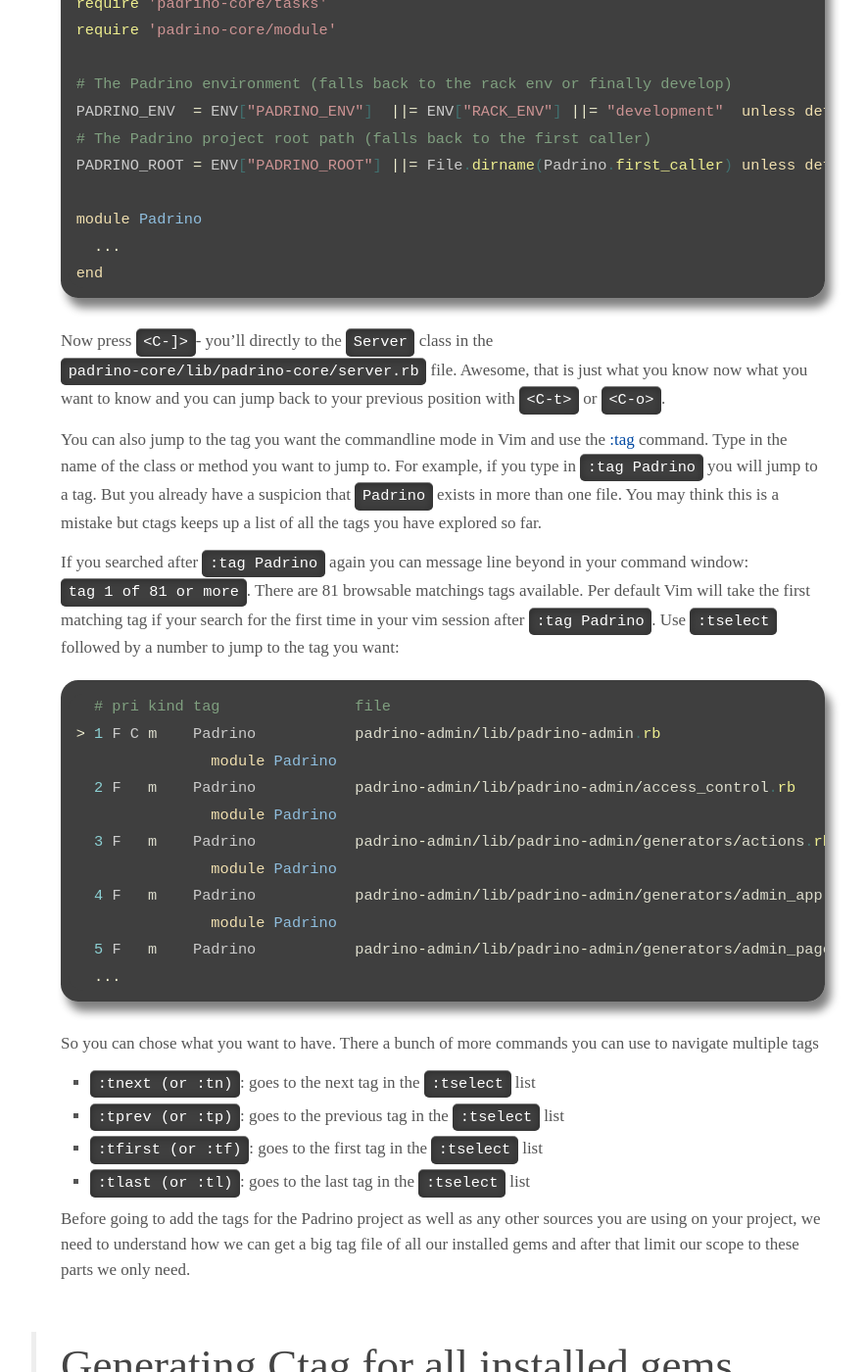
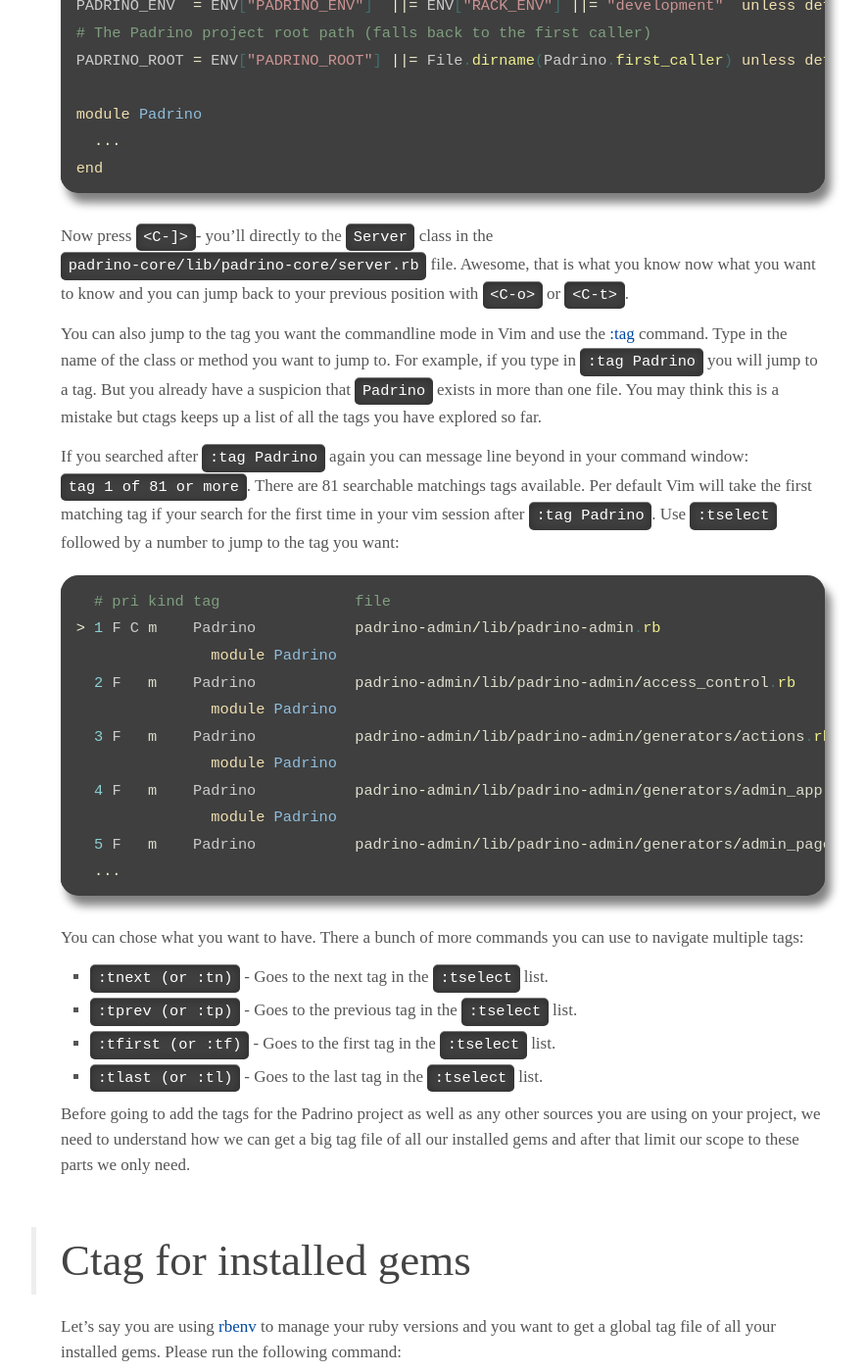
Before and after one commit to wikimatze/wikimatze.de, a Jekyll site: the page built from _posts/2013-10-17-browsing-padrinos-codebase-with-ctags-in-vim.md, in a window 1280 px wide and 1400 px high, scrolled down 3723 px. Shown: the whole window at 98% size, without its empty margins (188-1073 px from the left). Built offline with Jekyll 4.4.1, drawn with Linux system fonts in a browser that asks for light colours; nearby versions of some CDN libraries; some web fonts are replaced; Markdown is read by kramdown in place of the engine named in the settings; comment, search, counter and statistics services are not loaded; some of the changed text lies outside the part shown.

Commit message:
Rework ctags of vim for Padrino

```diff
--- a/_posts/2013-10-17-browsing-padrinos-codebase-with-ctags-in-vim.md
+++ b/_posts/2013-10-17-browsing-padrinos-codebase-with-ctags-in-vim.md
@@ -38,13 +40,15 @@ Why I'm installing `exuberant-ctags` instead of `ctags`? *Ctags* was originally
 
 ## Generating ctags for the Padrino's code base
 
-Just clone [Padrino](https://github.com/padrino/padrino-framework) and run the following command at the root of the project:
+Clone [Padrino](https://github.com/padrino/padrino-framework) and run the following command at the root of the project:
 
 
 {% highlight bash %}
+
 $ git clone https://github.com/padrino/padrino-framework
 $ cd padrino-framework
 $ ctags -R .
+
 {% endhighlight %}
 
 
@@ -53,17 +57,23 @@ The command will run recursively through the directory and will tag all sources
 
 
 {% highlight bash %}
+
 ctags: Warning: ignoring null tag in padrino-admin/lib/padrino-admin/generators/templates/assets/javascripts/bootstrap/bootstrap.min.js
+
 {% endhighlight %}
 
 
 Okay, we are actually interested in all the things, except [JavaScript](https://en.wikipedia.org/wiki/JavaScript "Javascript"). Let's exclude those files with the following command:
 
 
+{% highlight bash %}
+
     $ ctags -R --exclude="*.js" .
 
+{% endhighlight %}
 
-If you are done with the command you have a `tags` file created in the current directory - there is no output if everything went well. Let's open the generated `tags` file and try to understand the basic nature of the file:
+
+If you are done with the command, you have a `tags` file created in the current directory. Let's open the generated `tags` file and try to understand the basic nature of the file:
 
 
 {% highlight ruby %}
@@ -150,19 +160,14 @@ end
 
 
 Now press `<C-]>`- you'll directly to the `Server` class in the `padrino-core/lib/padrino-core/server.rb` file. Awesome,
-that is just what you know now what you want to know and you can jump back to your previous position with `<C-t>` or
-`<C-o>`.
+that is what you know now what you want to know and you can jump back to your previous position with `<C-o>` or
+`<C-t>`.
 
 
-You can also jump to the tag you want the commandline mode in Vim and use the [:tag](http://vimdoc.sourceforge.net/htmldoc/tagsrch.html#:tag "Vim :tag")
-command. Type in the name of the class or method you want to jump to. For example, if you type in
-`:tag Padrino` you will jump to a tag. But you already have a suspicion that `Padrino` exists in more than one
-file. You may think this is a mistake but ctags keeps up a list of all the tags you have explored so far.
+You can also jump to the tag you want the commandline mode in Vim and use the [:tag](http://vimdoc.sourceforge.net/htmldoc/tagsrch.html#:tag "Vim :tag") command. Type in the name of the class or method you want to jump to. For example, if you type in `:tag Padrino` you will jump to a tag. But you already have a suspicion that `Padrino` exists in more than one file. You may think this is a mistake but ctags keeps up a list of all the tags you have explored so far.
 
 
-If you searched after `:tag Padrino` again you can message line beyond in your command window: `tag 1 of 81 or more`.
-There are 81 browsable matchings tags available. Per default Vim will take the first matching tag if your search for the
-first time in your vim session after `:tag Padrino`. Use `:tselect` followed by a number to jump to the tag you want:
+If you searched after `:tag Padrino` again you can message line beyond in your command window: `tag 1 of 81 or more`.  There are 81 searchable matchings tags available. Per default Vim will take the first matching tag if your search for the first time in your vim session after `:tag Padrino`. Use `:tselect` followed by a number to jump to the tag you want:
 
 
 {% highlight ruby %}
@@ -182,13 +187,13 @@ first time in your vim session after `:tag Padrino`. Use `:tselect` followed by
 {% endhighlight %}
 
 
-So you can chose what you want to have. There a bunch of more commands you can use to navigate multiple tags
+You can chose what you want to have. There a bunch of more commands you can use to navigate multiple tags:
 
 
-- `:tnext (or :tn)`: goes to the next tag in the `:tselect` list
-- `:tprev (or :tp)`: goes to the previous tag in the `:tselect` list
-- `:tfirst (or :tf)`: goes to the first tag in the `:tselect` list
-- `:tlast (or :tl)`: goes to the last tag in the `:tselect` list
+- `:tnext (or :tn)` - Goes to the next tag in the `:tselect` list.
+- `:tprev (or :tp)` - Goes to the previous tag in the `:tselect` list.
+- `:tfirst (or :tf)` - Goes to the first tag in the `:tselect` list.
+- `:tlast (or :tl)` - Goes to the last tag in the `:tselect` list.
 
 
 Before going to add the tags for the Padrino project as well as any other sources you are using on your project, we need
@@ -196,30 +201,35 @@ to understand how we can get a big tag file of all our installed gems and after
 only need.
 
 
-## Generating Ctag for all installed gems
+## Ctag for installed gems
 
 Let's say you are using [rbenv](https://github.com/sstephenson/rbenv "rbenv") to manage your ruby versions and you want
 to get a global tag file of all your installed gems. Please run the following command:
 
 
-    ctags -R -f gems.tag * ~/.rbenv/versions/<your-ruby-version>/lib
+{% highlight bash %}
+
+$ ctags -R -f gems.tag * ~/.rbenv/versions/<your-ruby-version>/lib
+
+{% endhighlight %}
 
 
-I have 200 installed gems on my system (use `gem list | wc -l`) and it took around 7 seconds to generate a tag file with over 200.000 lines. The chances are high that you have errors in your `tags` file occur and I really don't want to load such a big tag file into my vim session. Please note, that the generated tag file `gems.tag` instead of `tags`.
+I have ove 269 installed gems on my system (use `gem list | wc -l`) and it took around 7 seconds to generate a tag file with over 200.000 lines. The chances are high that you have errors in your `tags` file occur and I really don't want to load such a big tag file into my vim session. Please note, that the generated tag file `gems.tag` instead of `tags`.
 
 
 ## Generating Ctags project specific ones gems
 
-If you think about a ruby project, it is very likely that you will have `Gemfile` with all the specified extensions you
-need for your project. My friend [Andrew Radev](http://andrewradev.com/2011/06/08/vim-and-ctags/ "Andrew Radev") has created a small [ruby snippet](https://gist.github.com/893236 "ruby snippet") that uses [Bundler API](http://bundler.io/ "Bundler
-API") for retrieving the used Gemfile in your project and builds a tag file. Instead of using the script you can also
-perform the following one-liner on the route of your application:
+If you think about a ruby project, it is very likely that you will have `Gemfile` with all the specified extensions you need for your project. [Andrew Radev](http://andrewradev.com/2011/06/08/vim-and-ctags/ "Andrew Radev") has created a [ruby snippet](https://gist.github.com/893236 "ruby snippet") that uses [Bundler API](http://bundler.io/ "Bundler API") for retrieving the used Gemfile in your project and builds a tag file. Instead of using the script you can also perform the following one-liner on the route of your application:
 
 
-    ctags -R -f gems.tags `bundle show --paths`
+{% highlight bash %}
+
+ctags -R -f gems.tags `bundle show --paths`
+
+{% endhighlight %}
 
 
-Let's say you have a Padrino project (like my [Job Vacancy](https://github.com/matthias-guenther/job-vacancy)) with the following `Gemfile`:
+You have a Padrino project (like my [Job Vacancy](https://github.com/matthias-guenther/job-vacancy)) with the following `Gemfile` for example:
 
 
 {% highlight ruby %}
@@ -266,19 +276,22 @@ gem 'padrino', :git => "git://github.com/padrino/padrino-framework.git"
 `bundle show --paths` will print the absolute path of the used Gems in the following form:
 
 
-    /home/helex/.rbenv/versions/2.0.0-p247/lib/ruby/gems/2.0.0/gems/open4-1.3.0
-    /home/helex/.rbenv/versions/2.0.0-p247/lib/ruby/gems/2.0.0/bundler/gems/padrino-framework-0c1317b0c897/padrino
-    /home/helex/.rbenv/versions/2.0.0-p247/lib/ruby/gems/2.0.0/bundler/gems/padrino-framework-0c1317b0c897/padrino-admin
-    /home/helex/.rbenv/versions/2.0.0-p247/lib/ruby/gems/2.0.0/bundler/gems/padrino-framework-0c1317b0c897/padrino-cache
-    /home/helex/.rbenv/versions/2.0.0-p247/lib/ruby/gems/2.0.0/bundler/gems/padrino-framework-0c1317b0c897/padrino-core
-    /home/helex/.rbenv/versions/2.0.0-p247/lib/ruby/gems/2.0.0/bundler/gems/padrino-framework-0c1317b0c897/padrino-gen
-    /home/helex/.rbenv/versions/2.0.0-p247/lib/ruby/gems/2.0.0/bundler/gems/padrino-framework-0c1317b0c897/padrino-helpers
-    /home/helex/.rbenv/versions/2.0.0-p247/lib/ruby/gems/2.0.0/bundler/gems/padrino-framework-0c1317b0c897/padrino-mailer
-    /home/helex/.rbenv/versions/2.0.0-p247/lib/ruby/gems/2.0.0/bundler/gems/padrino-sprockets-8f4f6150b2d9
-    /home/helex/.rbenv/versions/2.0.0-p247/lib/ruby/gems/2.0.0/gems/polyglot-0.3.3
-    /home/helex/.rbenv/versions/2.0.0-p247/lib/ruby/gems/2.0.0/gems/pry-0.9.12
-    /home/helex/.rbenv/versions/2.0.0-p247/lib/ruby/gems/2.0.0/gems/rack-1.5.2
+{% highlight sh %}
 
+/home/helex/.rbenv/versions/2.0.0-p247/lib/ruby/gems/2.0.0/gems/open4-1.3.0
+/home/helex/.rbenv/versions/2.0.0-p247/lib/ruby/gems/2.0.0/bundler/gems/padrino-framework-0c1317b0c897/padrino
+/home/helex/.rbenv/versions/2.0.0-p247/lib/ruby/gems/2.0.0/bundler/gems/padrino-framework-0c1317b0c897/padrino-admin
+/home/helex/.rbenv/versions/2.0.0-p247/lib/ruby/gems/2.0.0/bundler/gems/padrino-framework-0c1317b0c897/padrino-cache
+/home/helex/.rbenv/versions/2.0.0-p247/lib/ruby/gems/2.0.0/bundler/gems/padrino-framework-0c1317b0c897/padrino-core
+/home/helex/.rbenv/versions/2.0.0-p247/lib/ruby/gems/2.0.0/bundler/gems/padrino-framework-0c1317b0c897/padrino-gen
+/home/helex/.rbenv/versions/2.0.0-p247/lib/ruby/gems/2.0.0/bundler/gems/padrino-framework-0c1317b0c897/padrino-helpers
+/home/helex/.rbenv/versions/2.0.0-p247/lib/ruby/gems/2.0.0/bundler/gems/padrino-framework-0c1317b0c897/padrino-mailer
+/home/helex/.rbenv/versions/2.0.0-p247/lib/ruby/gems/2.0.0/bundler/gems/padrino-sprockets-8f4f6150b2d9
+/home/helex/.rbenv/versions/2.0.0-p247/lib/ruby/gems/2.0.0/gems/polyglot-0.3.3
+/home/helex/.rbenv/versions/2.0.0-p247/lib/ruby/gems/2.0.0/gems/pry-0.9.12
+/home/helex/.rbenv/versions/2.0.0-p247/lib/ruby/gems/2.0.0/gems/rack-1.5.2
+
+{% endhighlight %}
 
 When you start vim in the root of your project, it will only load the `tags` file but not the `gems.tags` file. Just
 open the commandline in vim and type in `:set tags+=gems.tags`.
@@ -288,14 +301,21 @@ If you find yourself doing it over and over again for different project, you hav
 `.vimrc`
 
 
-    set tags=tags,./tags,gems.tags,./gems.tags
+{% highlight vim %}
+
+set tags=tags,./tags,gems.tags,./gems.tags
+
+{% endhighlight %}
 
 
-Vim will search for the file named `tags`, starting with the directory of the current file. Since padrino is seperated into different parts you want to jump to the parent directory to find the tag files so you have to enable [uppward search](http://vimdoc.sourceforge.net/htmldoc/editing.html#file-searching) with the `;` symbol at the end of the search term:
+Vim will search for the file named `tags`, starting with the directory of the current file. Since padrino is seperated into different parts you want to jump to the parent directory to find the tag files so you have to enable [uppward search](http://vimdoc.sourceforge.net/htmldoc/editing.html#file-searching) with the `;` symbol at the end of the search term
 
 
-    set tags=./tags;,./gems.tags;
+{% highlight vim %}
 
+set tags=./tags;,./gems.tags;
+
+{% endhighlight %}
 
 
 and then recursively to the directory one level above, till it either locates the `tags` file or reaches the
@@ -305,7 +325,7 @@ root directory. It will do exactly the same for the `gems.tags` file.
 ## Autogenerate tags with Autotags.vim
 
 During the coding you are going to change the name of the method or class and have to generate the tags by hand.
-Do you really want to leave the terminal and generate the tags on your own? Tada, there is [Autotags.vim](http://www.vim.org/scripts/script.php?script_id=1343 "Autotags vim plugin"). It deletes all tags that are no longer present and calls `ctags -a` to append the new tags to your existing tag file. To try it out, just create a new directory with a the following class definition inside the file:
+Do you really want to leave the terminal and generate the tags on your own? Tada, there is [Autotags.vim](http://www.vim.org/scripts/script.php?script_id=1343 "Autotags vim plugin"). It deletes all tags that are no longer present and calls `ctags -a` to append the new tags to your existing tag file. To try it out, create a new directory with a the following class definition inside the file:
 
 
 {% highlight ruby %}
```
Also changed, not shown: other parts of _posts/2013-10-17-browsing-padrinos-codebase-with-ctags-in-vim.md (+7 -5 lines).
